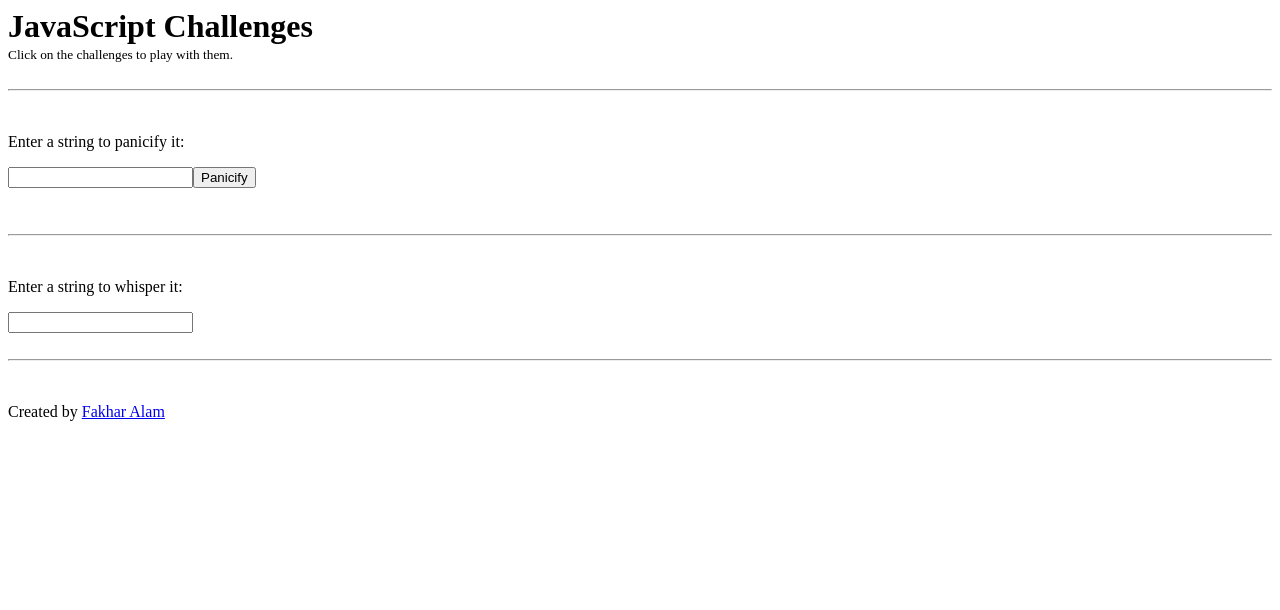
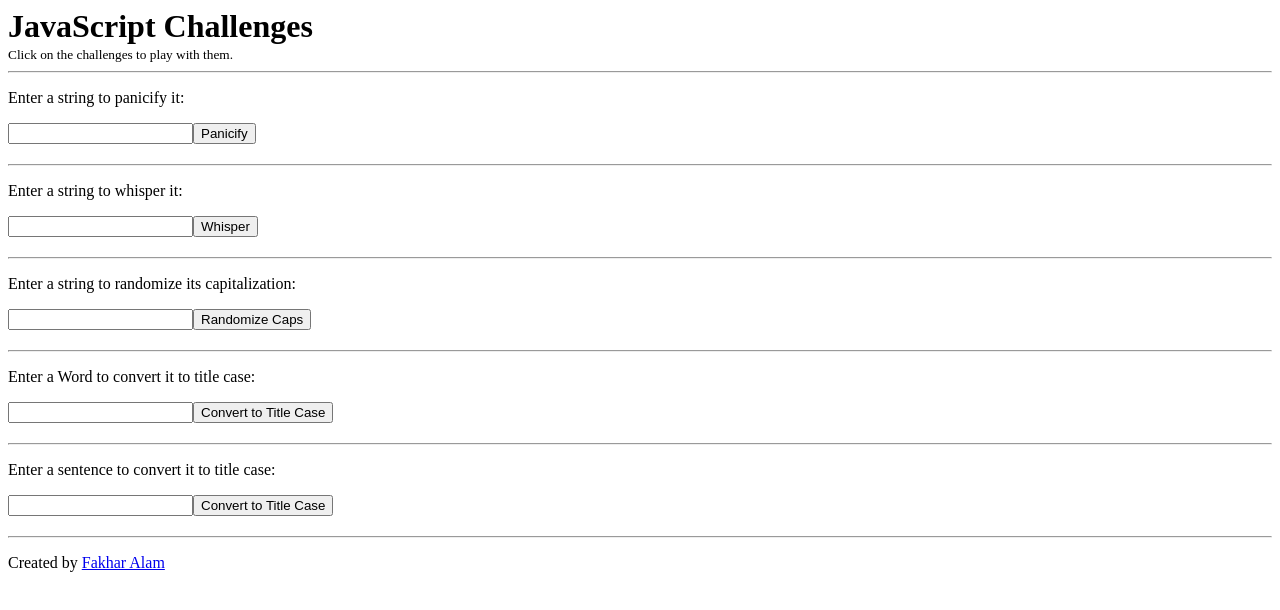
Before and after one commit to ThisisAlam/All-Javascript-challenges-fun-app, a React (Vite) app in the folder javescript-challenges/: page / in a window 1280 px wide. Shown: the top 610 px of the page. Built offline with nearby package versions, Linux system fonts and the light colour scheme.

Commit message:
updated the codebase

```diff
--- a/javescript-challenges/src/App.jsx
+++ b/javescript-challenges/src/App.jsx
@@ -1,5 +1,8 @@
 import PanicFunction from "./components/PanicFunction";
 import WishperFunction from "./components/WishperFunction";
+import RandomCapsFunction from "./components/RandomCapsFunction";
+import TitleCaseWord from "./components/TitleCaseWord";
+import TitleCaseSentence from "./components/TitleCaseSentence";
 import "./App.css";
 
 export default function App() {
@@ -12,23 +15,32 @@ export default function App() {
         <small>Click on the challenges to play with them.</small>
       </header>
       <main>
-        <br />
+
         <hr />
-        <br />
 
         {/* //function to "Panicify a string" */}
         <PanicFunction />
 
-        <br />
         <hr />
-        <br />
 
         {/* //function to "Whisper" */}
         <WishperFunction />
 
-        <br />
         <hr />
-        <br />
+
+        {/* //function to "Random Caps" */}
+        <RandomCapsFunction />
+
+        <hr />
+
+        {/* //function to "Title Case Word" */}
+        <TitleCaseWord />
+
+        <hr />
+        {/* //function to "Title Case Sentence" */}
+        <TitleCaseSentence />
+
+        <hr />
 
       </main>
       <footer>
--- /dev/null
+++ b/javescript-challenges/src/components/RandomCapsFunction.jsx
@@ -0,0 +1,39 @@
+import React from 'react';
+export default function RandomCapsFunction() {
+
+    function randomCapsFunction(string) {
+
+        const capString = string.split('')
+            .map(char =>
+                Math.random() < 0.5
+                ? char.toLowerCase()
+                : char.toUpperCase()
+            ).join('');
+
+        return <p>{capString}</p>;
+    }
+
+    const [randomCapsValue, setRandomCapsValue] = React.useState("");
+
+    const [randomCapsResult, setRandomCapsResult] = React.useState("");
+
+    return(
+        <div className="random-caps-game">
+            <p>Enter a string to randomize its capitalization:</p>
+            <input type="text"
+                id="random-caps-id"
+                value={randomCapsValue}
+                onChange={(e) => setRandomCapsValue(e.target.value)} />
+            <button
+                onClick={() => {
+                    setRandomCapsResult(randomCapsFunction(randomCapsValue));
+                }}
+            >
+                Randomize Caps
+            </button>
+            <div style={{marginTop:"20px"}}>
+                {randomCapsResult}
+            </div>
+        </div>
+    )
+}
--- /dev/null
+++ b/javescript-challenges/src/components/TitleCaseSentence.jsx
@@ -0,0 +1,24 @@
+import React from "react";
+export default function TitleCaseSentence() {
+    function titleCaseSentenceFunction(string) {
+        return <p>{
+            string.split(' ').map(word => {
+                return word.slice(0,1).toUpperCase() + word.slice(1).toLowerCase();
+            }).join(' ')
+        }</p>;
+    }
+    const [sentence, setSentence] = React.useState("");
+    const [sentenceResult, setSentenceResult] = React.useState("");
+    return(
+        <div className="title-case-sentence-game">
+            <p>Enter a sentence to convert it to title case:</p>
+            <input type="text"
+                value={sentence}
+                onChange={(e)=>setSentence(e.target.value)}/>
+            <button onClick={(e)=>setSentenceResult(titleCaseSentenceFunction(sentence))}>Convert to Title Case</button>
+            <div style={{marginTop:"20px"}}>
+                {sentenceResult}
+            </div>
+        </div>
+    )
+}
--- /dev/null
+++ b/javescript-challenges/src/components/TitleCaseWord.jsx
@@ -0,0 +1,23 @@
+import React from "react";
+export default function TitleCaseWord() {
+
+    function titleCaseFunction(string) {
+        return <p>{string.slice(0,1).toUpperCase() + string.slice(1).toLowerCase()}</p>;
+    }
+        const [titleCaseValue, setTitleCaseValue] = React.useState("");
+        const [titleCaseResult, setTitleCaseResult] = React.useState("");
+    return (
+        <div className="title-case-game">
+            <p>Enter a Word to convert it to title case:</p>
+            <input
+                type="text"
+                value={titleCaseValue}
+                onChange={(e) => setTitleCaseValue(e.target.value)}
+            />
+            <button onClick={() => setTitleCaseResult(titleCaseFunction(titleCaseValue))}>Convert to Title Case</button>
+            <div style={{marginTop:"20px"}}>
+                {titleCaseResult}
+            </div>
+        </div>
+    )
+}
--- a/javescript-challenges/src/components/WishperFunction.jsx
+++ b/javescript-challenges/src/components/WishperFunction.jsx
@@ -1,8 +1,27 @@
+import React from "react";
 export default function WishperFunction() {
+    function whisperFunction(string) {
+        if (string.endsWith("!")) {
+            return <p>shh...🤫🤫🤫 {string.slice(0, -1).toLowerCase()}</p>;
+        }else{
+            return <p>shh...🤫🤫🤫 {string.toLowerCase()}</p>;
+        }
+    }
+    const [whisperValue, setWhisperValue] = React.useState("");
+    const [whisperResult, setWhisperResult] = React.useState("");
     return (
         <div className="whisper-game">
             <p>Enter a string to whisper it:</p>
-            <input type="text" />
+            <input type="text"
+                id="whisper-id"
+                value={whisperValue}
+                onChange={(e) => setWhisperValue(e.target.value)} />
+            <button
+                onClick={() => setWhisperResult(whisperFunction(whisperValue))}
+                >Whisper</button>
+            <div style={{marginTop:"20px"}}>
+                {whisperResult}
+            </div>
         </div>
     )
 }
```
